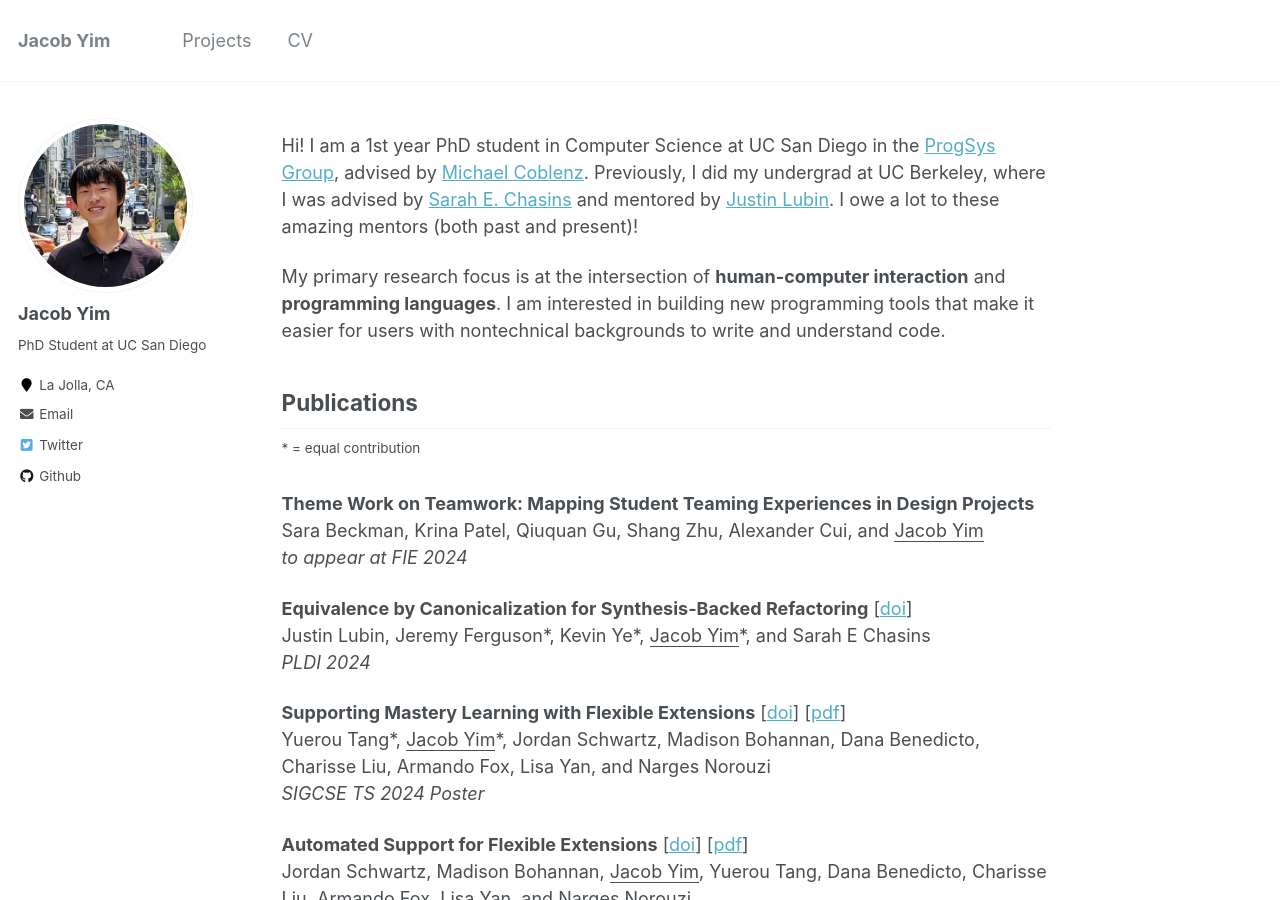
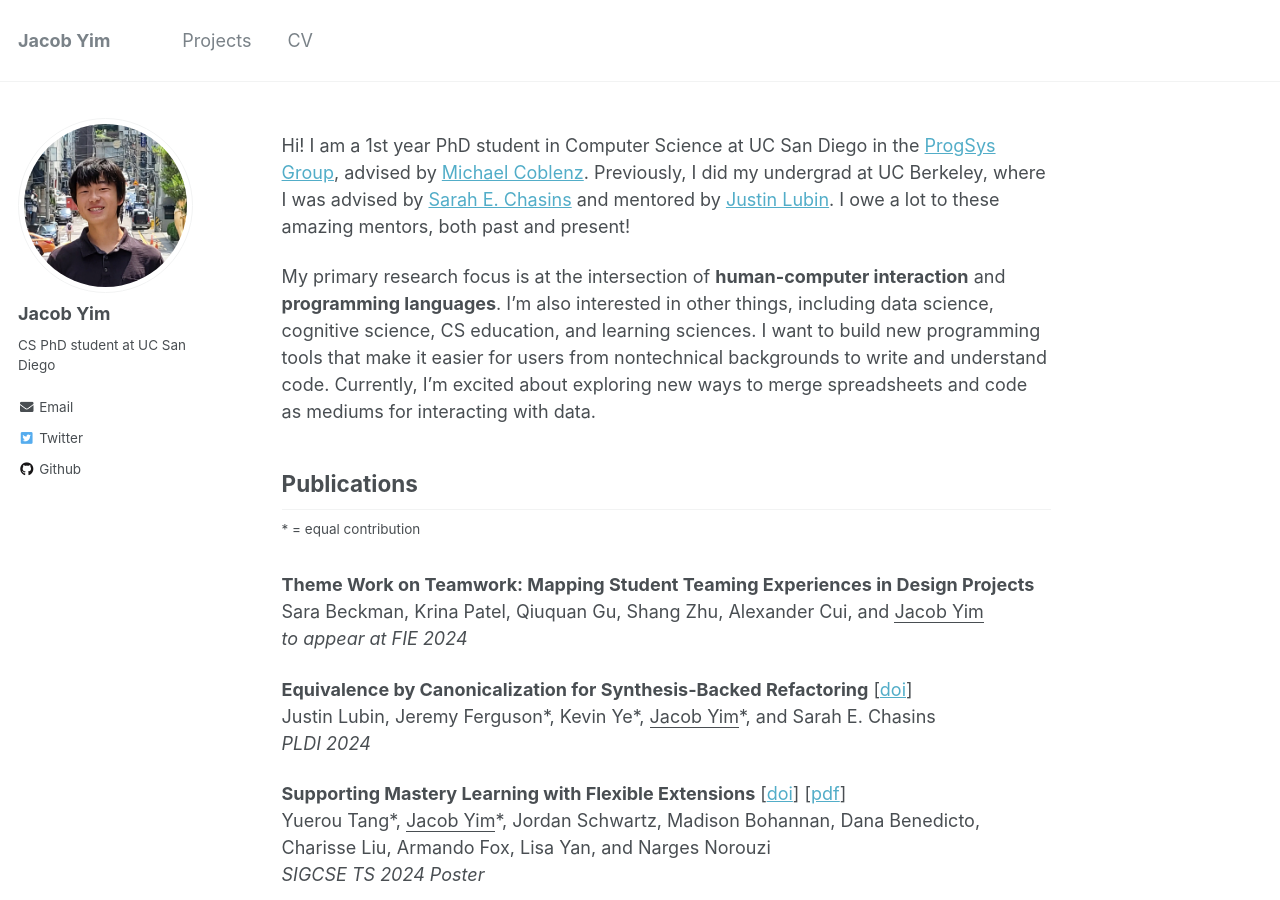
Before and after one commit to jcbym/jcbym.github.io, a Jekyll site: the page built from _pages/about.md, in a window 1280 px wide and 900 px high. Built offline with Jekyll 4.4.1, drawn with Linux system fonts in a browser that asks for light colours.

Commit message:
tweak about me

```diff
--- a/_config.yml
+++ b/_config.yml
@@ -10,7 +10,7 @@
 title                    : "Jacob Yim"
 title_separator          : "-"
 name                     : &name "Jacob Yim"
-description              : &description "PhD Student at UC San Diego"
+description              : &description "CS PhD student at UC San Diego"
 url                      : https://jcbym.github.io # the base hostname & protocol for your site e.g. "https://mmistakes.github.io"
 baseurl                  : "" # the subpath of your site, e.g. "/blog"
 repository               : "jcbym/jcbym.github.io"
@@ -82,8 +82,8 @@
 author:
   name             : "Jacob Yim"
   avatar           : "profile.jpg"
-  bio              : "PhD Student at UC San Diego"
-  location         : "La Jolla, CA"
+  bio              : "CS PhD student at UC San Diego"
+  location         :
   employer         :
   pubmed           :
   googlescholar    :
--- a/_pages/about.md
+++ b/_pages/about.md
@@ -7,9 +7,9 @@
   - /about.html
 ---
 
-Hi! I am a 1st year PhD student in Computer Science at UC San Diego in the [ProgSys Group](https://cseweb.ucsd.edu/groups/progsys/), advised by [Michael Coblenz](https://cseweb.ucsd.edu/~mcoblenz/). Previously, I did my undergrad at UC Berkeley, where I was advised by [Sarah E. Chasins](https://schasins.com/) and mentored by [Justin Lubin](https://jlubin.net/).  I owe a lot to these amazing mentors (both past and present)!
+Hi! I am a 1st year PhD student in Computer Science at UC San Diego in the [ProgSys Group](https://cseweb.ucsd.edu/groups/progsys/), advised by [Michael Coblenz](https://cseweb.ucsd.edu/~mcoblenz/). Previously, I did my undergrad at UC Berkeley, where I was advised by [Sarah E. Chasins](https://schasins.com/) and mentored by [Justin Lubin](https://jlubin.net/).  I owe a lot to these amazing mentors, both past and present!
 
-My primary research focus is at the intersection of **human-computer interaction** and **programming languages**. I am interested in building new programming tools that make it easier for users with nontechnical backgrounds to write and understand code.
+My primary research focus is at the intersection of **human-computer interaction** and **programming languages**. I'm also interested in other things, including data science, cognitive science, CS education, and learning sciences. I want to build new programming tools that make it easier for users from nontechnical backgrounds to write and understand code. Currently, I'm excited about exploring new ways to merge spreadsheets and code as mediums for interacting with data.
 
 ## Publications
 <sup>\* = equal contribution</sup>
@@ -19,7 +19,7 @@
 *to appear at FIE 2024*
 
 __Equivalence by Canonicalization for Synthesis-Backed Refactoring__ [[doi](https://doi.org/10.1145/3656453)] \
-Justin Lubin, Jeremy Ferguson\*, Kevin Ye\*, <ins>Jacob Yim</ins>\*, and Sarah E Chasins \
+Justin Lubin, Jeremy Ferguson\*, Kevin Ye\*, <ins>Jacob Yim</ins>\*, and Sarah E. Chasins \
 *PLDI 2024*
 
 __Supporting Mastery Learning with Flexible Extensions__ [[doi](https://doi.org/10.1145/3626253.3635615)] [[pdf](../files/mastery-learning-flextensions.pdf)] \
```
